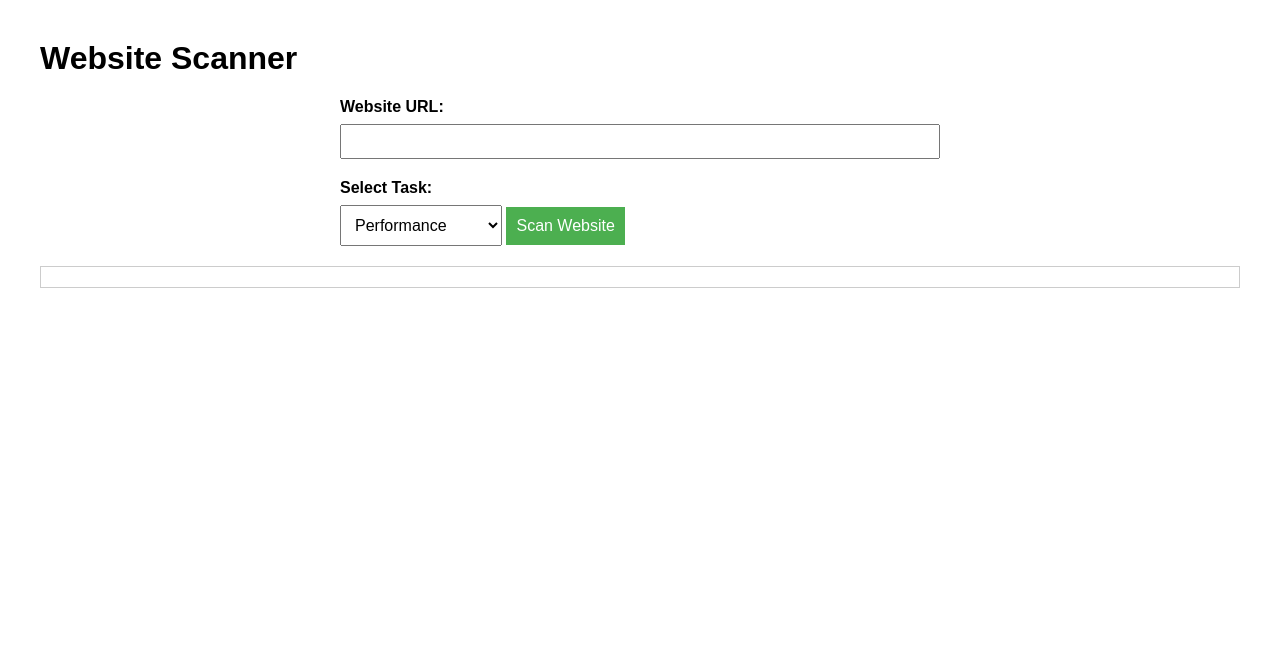
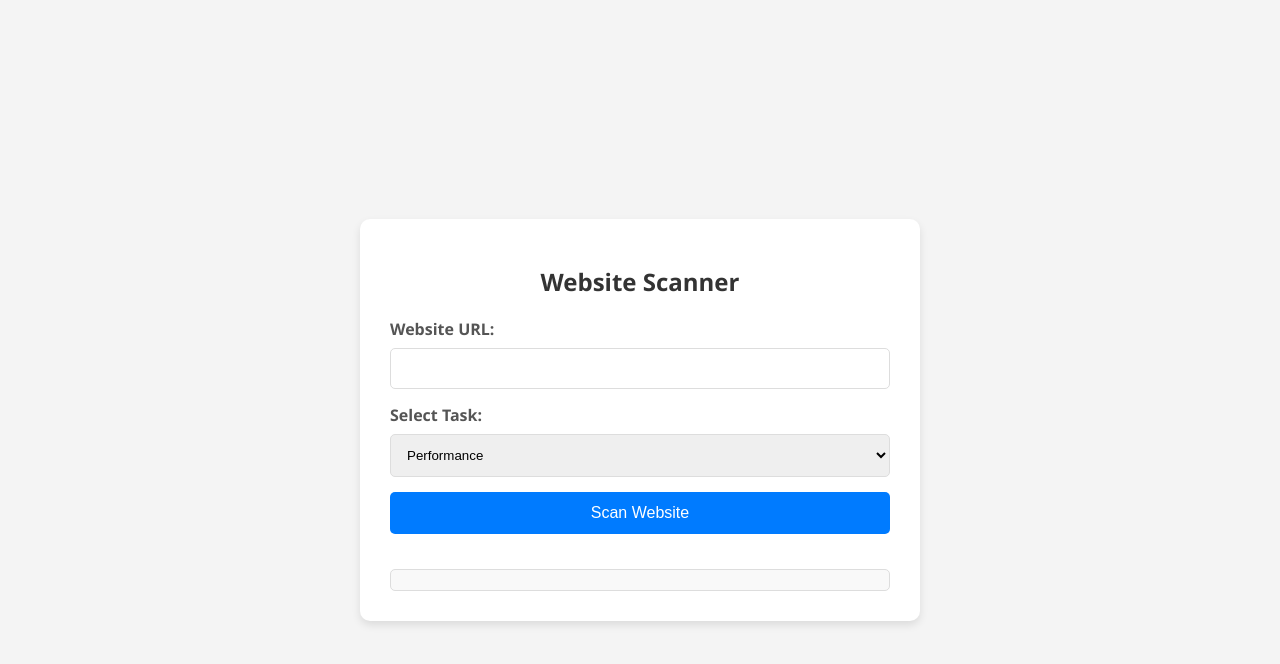
Before and after one commit to abiolashittu-org/webcompanion1, a plain HTML site: page templates/webcompanion.html in a window 1280 px wide. Drawn offline with Linux system fonts and the light colour scheme.

Commit message:
Update webcompanion.html

```diff
--- a/templates/webcompanion.html
+++ b/templates/webcompanion.html
@@ -6,47 +6,68 @@
     <title>Website Scanner</title>
     <style>
         body {
-            font-family: Arial, sans-serif;
-            margin: 40px;
+            font-family: 'Segoe UI', Tahoma, Geneva, Verdana, sans-serif;
+            background-color: #f4f4f4;
+            margin: 0;
+            padding: 20px;
+            display: flex;
+            justify-content: center;
+            align-items: center;
+            height: 100vh;
         }
-        form {
-            max-width: 600px;
-            margin: 0 auto;
+        .container {
+            background-color: #fff;
+            padding: 30px;
+            border-radius: 10px;
+            box-shadow: 0 4px 8px rgba(0, 0, 0, 0.1);
+            max-width: 500px;
+            width: 100%;
+        }
+        h1 {
+            font-size: 24px;
+            margin-bottom: 20px;
+            text-align: center;
+            color: #333;
         }
         label {
             display: block;
             margin-bottom: 8px;
             font-weight: bold;
+            color: #555;
         }
-        input[type="text"] {
+        input[type="text"],
+        select,
+        button {
             width: 100%;
-            padding: 8px;
-            margin-bottom: 20px;
+            padding: 12px;
+            margin-bottom: 15px;
+            border: 1px solid #ddd;
+            border-radius: 5px;
             box-sizing: border-box;
         }
-        select, button {
-            padding: 10px;
-            font-size: 16px;
-        }
         button {
-            background-color: #4CAF50;
+            background-color: #007bff;
             color: white;
             border: none;
             cursor: pointer;
+            font-size: 16px;
         }
         button:hover {
-            background-color: #45a049;
+            background-color: #0056b3;
         }
         #response {
             margin-top: 20px;
             white-space: pre-wrap;
-            border: 1px solid #ccc;
+            border: 1px solid #ddd;
             padding: 10px;
+            border-radius: 5px;
+            background-color: #f9f9f9;
         }
     </style>
 </head>
 <body>
 
+<div class="container">
     <h1>Website Scanner</h1>
 
     <form id="scanForm">
@@ -66,6 +87,7 @@
     </form>
 
     <div id="response"></div>
+</div>
 
 <script>
     document.getElementById('scanForm').addEventListener('submit', function(event) {
```
Lines whose indentation alone changed are shown as unchanged.
